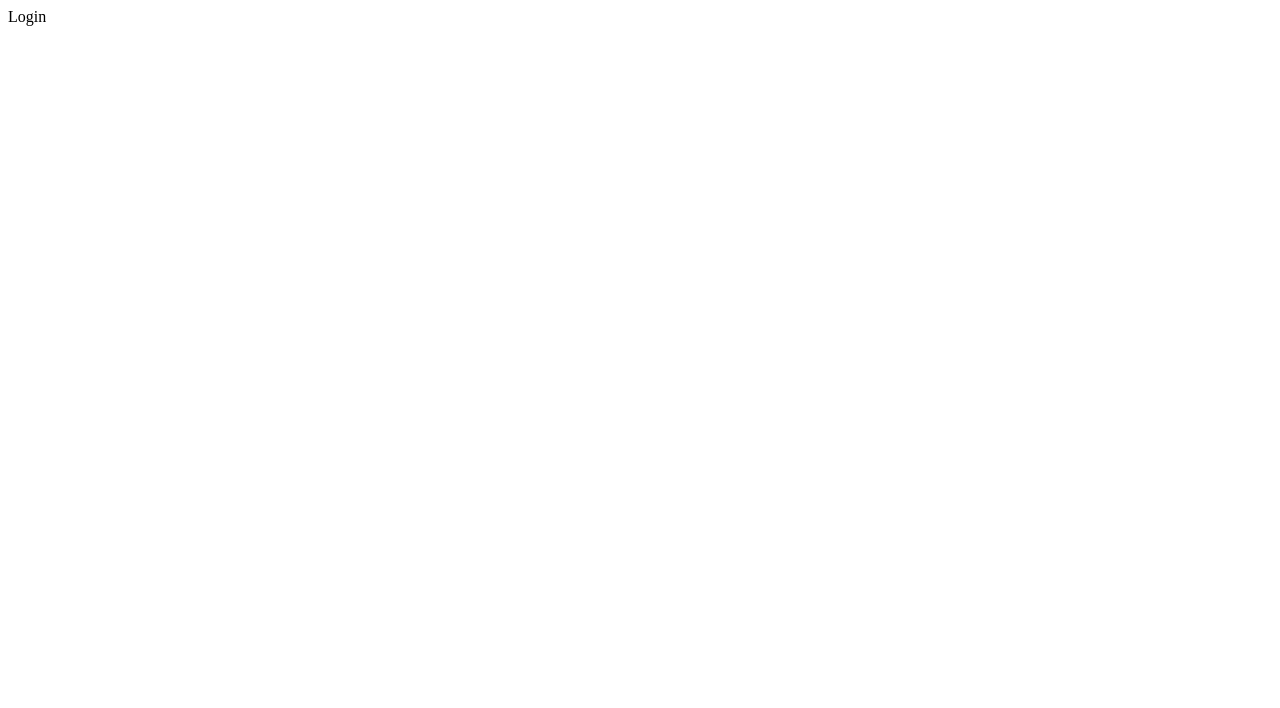
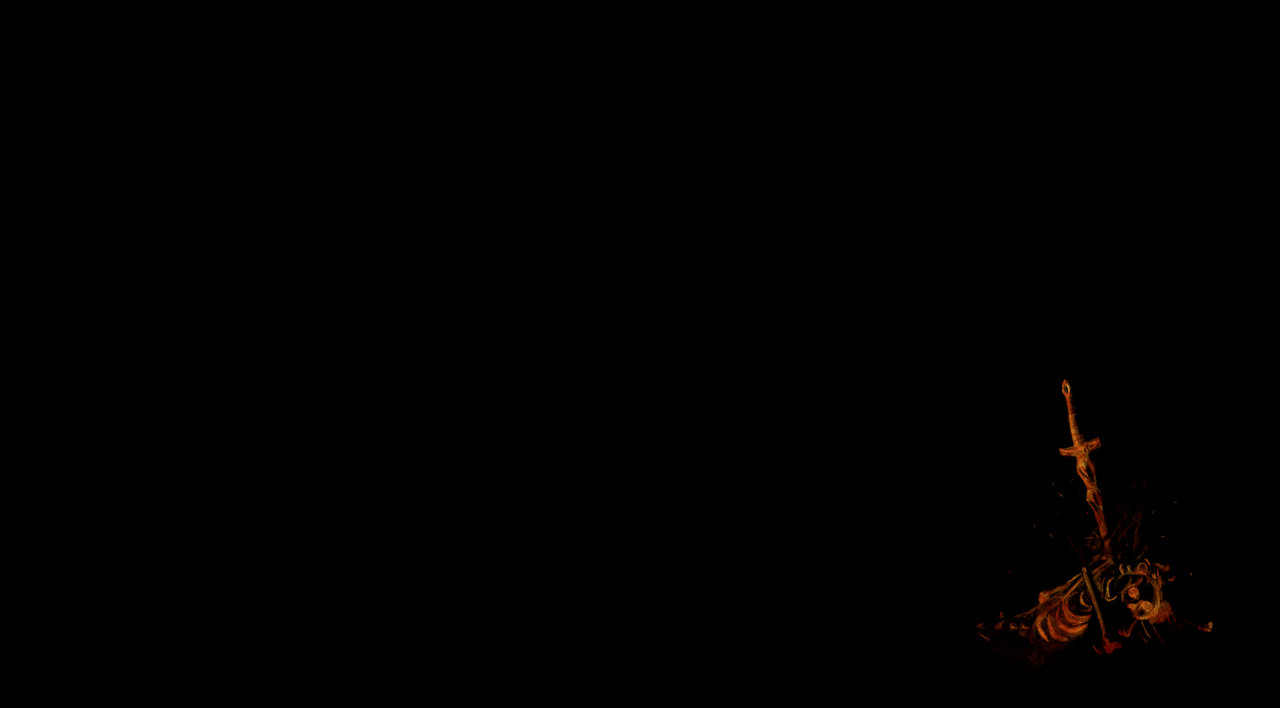
Before and after one commit to Onlywar10/MegaHack, a React (Vite) app in the folder math-souls/: page /login in a window 1280 px wide. Shown: the top 708 px of the page. Built offline with nearby package versions, Linux system fonts and the light colour scheme.

Commit message:
Added background

```diff
--- /dev/null
+++ b/math-souls/src/pages/Login.css
@@ -0,0 +1,5 @@
+body {
+    background-image: url("../assets/mathsoulsBackground.png");
+    background-size: cover;
+    background-position: center top;
+}
--- a/math-souls/src/pages/Login.jsx
+++ b/math-souls/src/pages/Login.jsx
@@ -1,7 +1,29 @@
-import React from "react";
+import React, { useEffect } from "react";
+import { supabase } from "../supabase";
+
+import "./Login.css";
 
 const Login = () => {
-  return <div>Login</div>;
+  async function signUpNewUser() {
+    const { data, error } = await supabase.auth.signUp({
+      email: "example@email.com",
+      password: "example-password",
+    });
+  }
+
+  const getUser = async () => {
+    const {
+      data: { user },
+    } = await supabase.auth.getUser();
+
+    console.log(user);
+  };
+
+  const signout = async () => {
+    const { error } = await supabase.auth.signOut();
+  };
+
+  return <div className=""></div>;
 };
 
 export default Login;
--- /dev/null
+++ b/math-souls/src/supabase.js
@@ -0,0 +1,7 @@
+import { createClient } from "@supabase/supabase-js";
+
+// Supabase instance
+export const supabase = createClient(
+  import.meta.env.VITE_SUPABASE_URL,
+  import.meta.env.VITE_SUPABASE_API_KEY
+);
```
Also changed, not shown: math-souls/src/assets/mathsoulsBackground.png (added), 1 other file (tests, documents, lock files or other folders).
